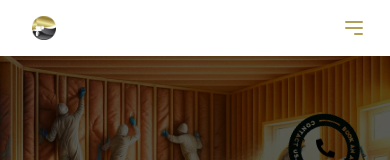
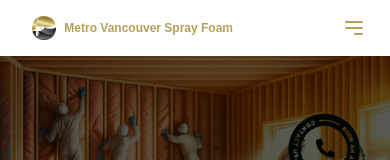
Before and after one commit to tusharjain2802/Metro-Vancouver-Spray-Foam, a React (Vite) app in the folder client/: page / in a window 390 px wide. Shown: the top 160 px of the page. Built offline with nearby package versions, Linux system fonts and the light colour scheme.

Commit message:
Company Name in Navbar

```diff
--- a/client/src/Components/Header/MobileNavbar.jsx
+++ b/client/src/Components/Header/MobileNavbar.jsx
@@ -77,7 +77,7 @@ function MobileNavbar() {
       >
         <div className="flex items-center ml-8 m-4 ">
           <img src={logo} alt="Logo" className="w-[9%] left-0" />
-          <span className="text-2xl ml-2 font-bold font-sedan hidden lg:inline">
+          <span className="text-xs sm:text-base md:text-xl lg:text-2xl ml-2 font-bold font-sedan inline">
             Metro Vancouver Spray Foam
           </span>
         </div>
```
